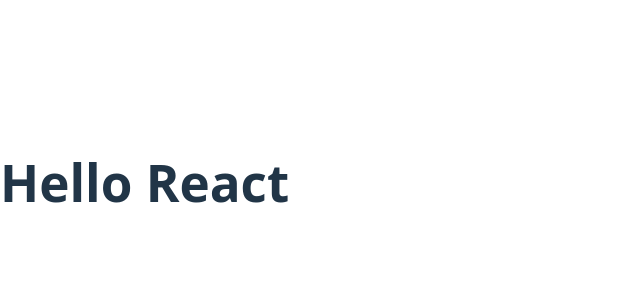
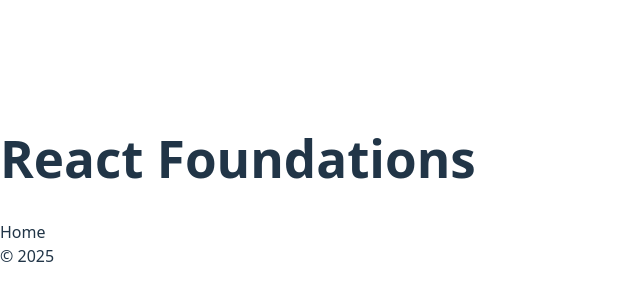
Before and after one commit to caseytaitel/dev-foundations, a React (Vite) app in the folder react/: page / in a window 1280 px wide. Shown: the part 218-518 px from the top of the page, without its empty margins (0-640 px from the left). Built offline with nearby package versions, Linux system fonts and the light colour scheme.

Commit message:
Add Header/Footer stubs and wire props

```diff
--- a/react/src/App.jsx
+++ b/react/src/App.jsx
@@ -1,3 +1,12 @@
+import Header from "./components/Header";
+import Footer from "./components/Footer";
+
 export default function App() {
-  return <h1>Hello React</h1>;
+  return (
+    <>
+      <Header title="React Foundations" />
+      <main>Home</main>
+      <Footer year={new Date().getFullYear()} />
+    </>
+  );
 }
```
